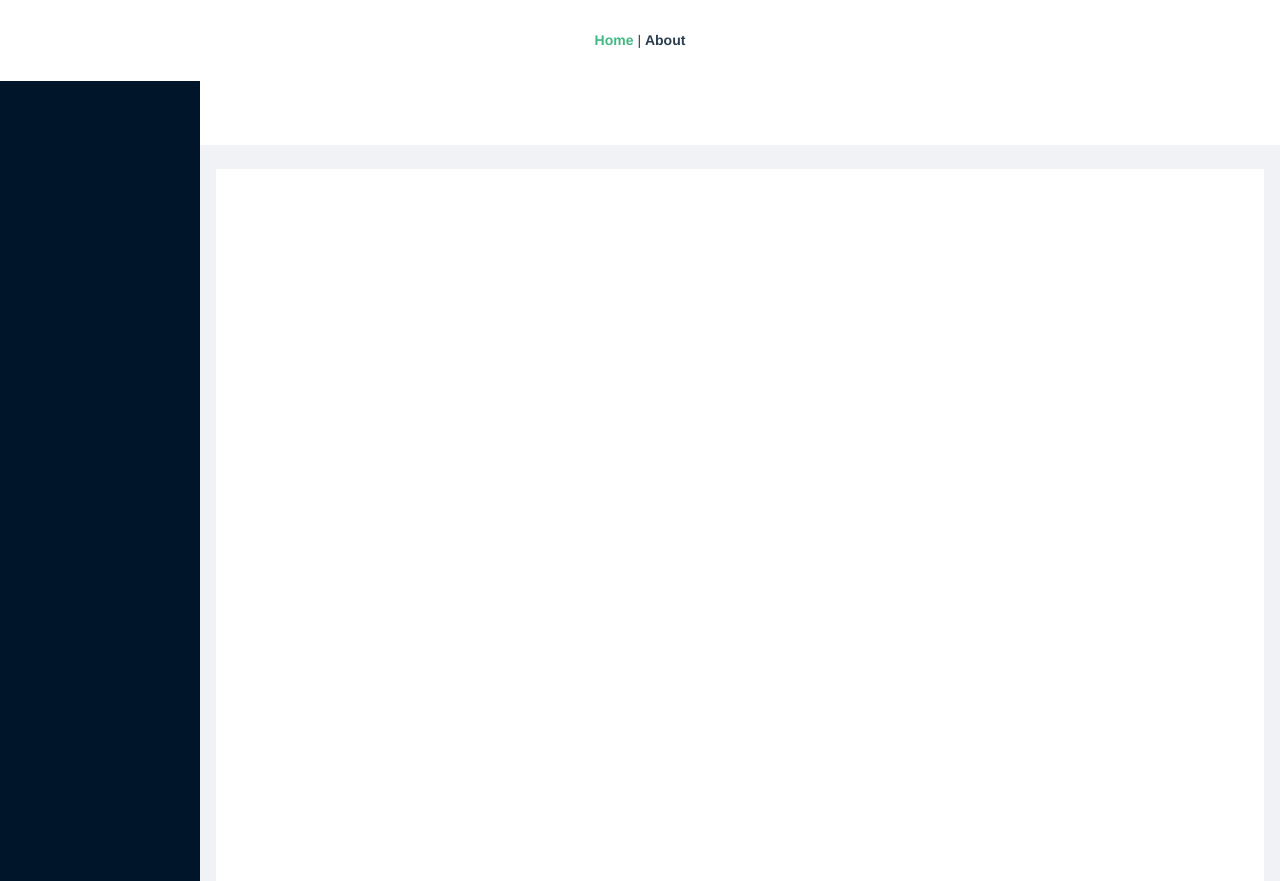
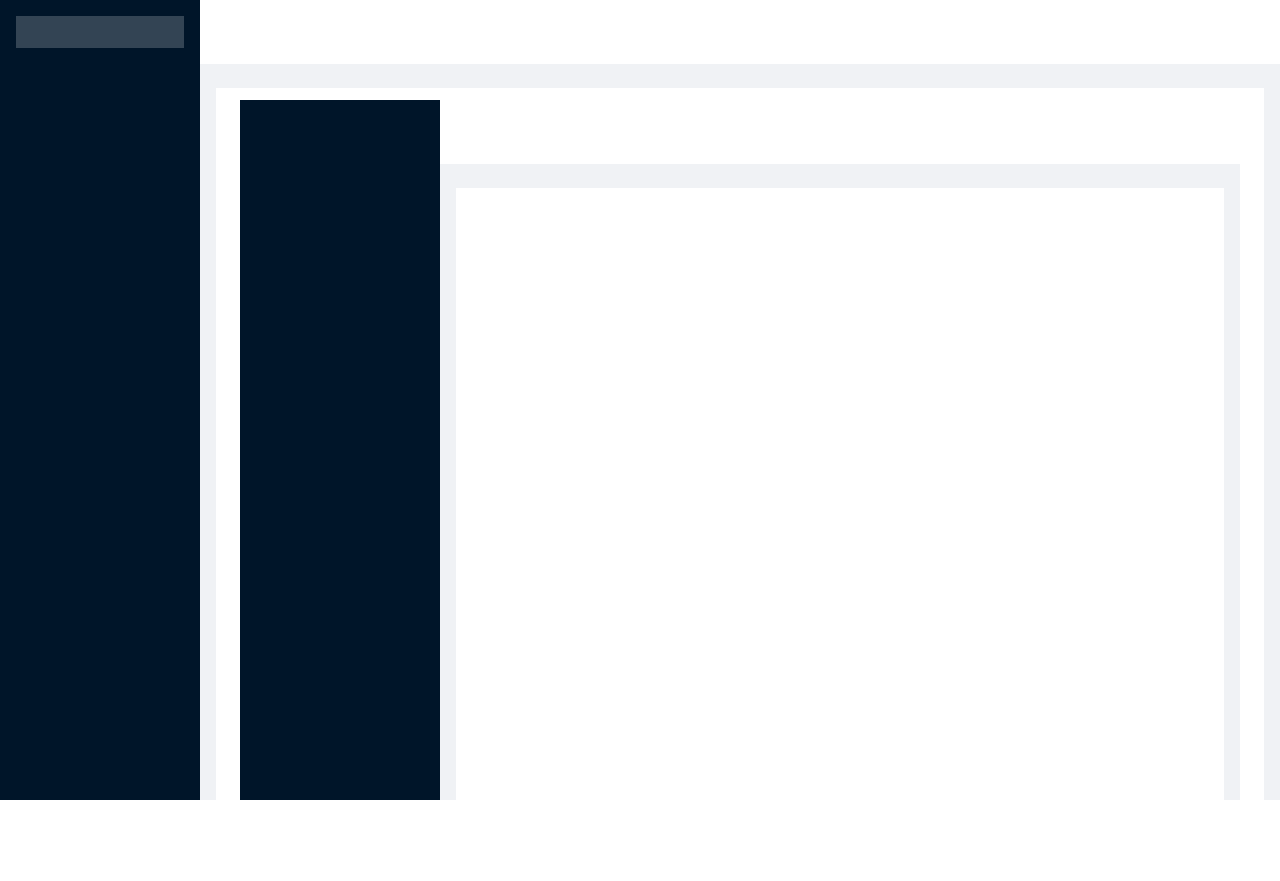
Before and after one commit to qwergg/ant-template, a Vue app: page /home in a window 1280 px wide. After the commit the page ends 800 px from the top, so only its background shows below. Built offline with nearby package versions, Linux system fonts and the light colour scheme.

Commit message:
添加动态路由基础配置(待完善)

```diff
--- a/package.json
+++ b/package.json
@@ -12,6 +12,7 @@
     "ant-design-vue": "^1.6.0",
     "axios": "^0.19.2",
     "core-js": "^3.6.4",
+    "nprogress": "^0.2.0",
     "vue": "^2.6.11",
     "vue-router": "^3.1.6",
     "vuex": "^3.1.3"
--- a/src/App.vue
+++ b/src/App.vue
@@ -1,9 +1,5 @@
 <template>
   <div id="app">
-    <div id="nav">
-      <router-link to="/">Home</router-link> |
-      <router-link to="/about">About</router-link>
-    </div>
     <router-view/>
   </div>
 </template>
@@ -13,20 +9,6 @@
   font-family: Avenir, Helvetica, Arial, sans-serif;
   -webkit-font-smoothing: antialiased;
   -moz-osx-font-smoothing: grayscale;
-  text-align: center;
-  color: #2c3e50;
 }
 
-#nav {
-  padding: 30px;
-}
-
-#nav a {
-  font-weight: bold;
-  color: #2c3e50;
-}
-
-#nav a.router-link-exact-active {
-  color: #42b983;
-}
 </style>
--- a/src/components/HelloWorld.vue
+++ b/src/components/HelloWorld.vue
@@ -1,35 +1,6 @@
 <template>
   <div class="hello">
-    <h1>{{ msg }}</h1>
-    <p>
-      For a guide and recipes on how to configure / customize this project,<br>
-      check out the
-      <a href="https://cli.vuejs.org" target="_blank" rel="noopener">vue-cli documentation</a>.
-    </p>
-    <h3>Installed CLI Plugins</h3>
-    <ul>
-      <li><a href="https://github.com/vuejs/vue-cli/tree/dev/packages/%40vue/cli-plugin-babel" target="_blank" rel="noopener">babel</a></li>
-      <li><a href="https://github.com/vuejs/vue-cli/tree/dev/packages/%40vue/cli-plugin-router" target="_blank" rel="noopener">router</a></li>
-      <li><a href="https://github.com/vuejs/vue-cli/tree/dev/packages/%40vue/cli-plugin-vuex" target="_blank" rel="noopener">vuex</a></li>
-      <li><a href="https://github.com/vuejs/vue-cli/tree/dev/packages/%40vue/cli-plugin-eslint" target="_blank" rel="noopener">eslint</a></li>
-      <li><a href="https://github.com/vuejs/vue-cli/tree/dev/packages/%40vue/cli-plugin-unit-mocha" target="_blank" rel="noopener">unit-mocha</a></li>
-    </ul>
-    <h3>Essential Links</h3>
-    <ul>
-      <li><a href="https://vuejs.org" target="_blank" rel="noopener">Core Docs</a></li>
-      <li><a href="https://forum.vuejs.org" target="_blank" rel="noopener">Forum</a></li>
-      <li><a href="https://chat.vuejs.org" target="_blank" rel="noopener">Community Chat</a></li>
-      <li><a href="https://twitter.com/vuejs" target="_blank" rel="noopener">Twitter</a></li>
-      <li><a href="https://news.vuejs.org" target="_blank" rel="noopener">News</a></li>
-    </ul>
-    <h3>Ecosystem</h3>
-    <ul>
-      <li><a href="https://router.vuejs.org" target="_blank" rel="noopener">vue-router</a></li>
-      <li><a href="https://vuex.vuejs.org" target="_blank" rel="noopener">vuex</a></li>
-      <li><a href="https://github.com/vuejs/vue-devtools#vue-devtools" target="_blank" rel="noopener">vue-devtools</a></li>
-      <li><a href="https://vue-loader.vuejs.org" target="_blank" rel="noopener">vue-loader</a></li>
-      <li><a href="https://github.com/vuejs/awesome-vue" target="_blank" rel="noopener">awesome-vue</a></li>
-    </ul>
+
   </div>
 </template>
 
--- /dev/null
+++ b/src/components/Menus/index.vue
@@ -0,0 +1,46 @@
+<template>
+  <a-layout-sider :trigger="null" collapsible v-model="collapsed" mode="inline">
+     <div class="logo" />
+
+     <a-menu :theme="theme" :mode="mode" :default-selected-keys="['1']" v-for="item in menus" :key="item.path">
+        <a-menu-item :key="item.name">
+          <a-icon :type="item.meta.icon" />
+          <span>{{item.meta.title}}</span>
+        </a-menu-item>
+      </a-menu>
+     </a-layout-sider>
+</template>
+
+<script>
+export default {
+   data(){
+       return{
+           collapsed:false
+       }
+   },
+   props:{
+       menus:{
+           type:Array,
+           required: true
+       },
+       theme:{
+           type:String,
+           default:'dark',
+           required:false
+       },
+       mode:{
+           type:String,
+           default:'inline',
+           required:false
+       }
+   }
+}
+</script>
+
+<style scoped>
+.logo {
+  height: 32px;
+  background: rgba(255, 255, 255, 0.2);
+  margin: 16px;
+}
+</style>
--- /dev/null
+++ b/src/layouts/index.js
@@ -0,0 +1,7 @@
+import Main from './main.vue';
+import RouterView from './routerView.vue';
+
+export {
+  Main,
+  RouterView
+}
--- /dev/null
+++ b/src/layouts/main.vue
@@ -0,0 +1,60 @@
+<template>
+     <a-layout id="components-layout-demo-custom-trigger" :class="['layout_head']">
+
+     <left-menus/>
+
+
+
+    <a-layout>
+      <a-layout-header style="background: #fff; padding: 0">
+        <a-icon
+          class="trigger"
+          :type="collapsed ? 'menu-unfold' : 'menu-fold'"
+          @click="()=> collapsed = !collapsed"
+        />
+
+      </a-layout-header>
+
+      <a-layout-content :style="{ margin: '24px 16px 0',padding:'12px 24px', background: '#fff', minHeight: '100%' }">
+      <router-view/>
+      </a-layout-content>
+
+    </a-layout>
+  </a-layout>
+</template>
+
+<script>
+
+import leftMenus from '@/components/Menus/index';
+export default {
+  name: 'Main',
+  components:{leftMenus},
+  data(){
+    return{
+
+    }
+  },
+  mounted(){
+    console.log(23)
+  }
+}
+</script>
+
+<style scoped>
+.layout_head{
+    height: 100vh;
+  }
+#components-layout-demo-custom-trigger .trigger {
+  font-size: 18px;
+  line-height: 64px;
+  padding: 0 24px;
+  cursor: pointer;
+  transition: color 0.3s;
+}
+
+#components-layout-demo-custom-trigger .trigger:hover {
+  color: #1890ff;
+}
+
+
+</style>
--- /dev/null
+++ b/src/layouts/routerView.vue
@@ -0,0 +1,9 @@
+<template>
+   <router-view/>
+</template>
+
+<script>
+export default {
+
+}
+</script>
--- a/src/router/index.js
+++ b/src/router/index.js
@@ -1,14 +1,37 @@
 import Vue from 'vue'
 import VueRouter from 'vue-router'
-import Home from '../views/Home.vue'
-
+import {Main,RouterView} from '@/layouts';
 Vue.use(VueRouter)
 
   const routes = [
   {
     path: '/',
-    name: 'Home',
-    component: Home
+    name: 'Main',
+    redirect: '/home',
+    component: Main,
+    children:[
+        {
+          path:'/home',
+          name:'Home',
+          meta:{title:'首页',icon:'user',role:['admin']},
+          component:() => import('../views/Home.vue')
+        },
+        {
+          path:'/user',
+          name:'User',
+          redirect: '/user/userManage',
+          component: RouterView,
+          children:[
+            {
+              path:'userManage',
+              name:'userManage',
+              meta:{title:'用户',icon:'user',role:['admin']},
+              component:() => import('../views/About.vue')
+            }
+          ]
+        }
+
+      ]
   },
   {
     path: '/about',
@@ -20,8 +43,20 @@ Vue.use(VueRouter)
   }
 ]
 
+
+
 const router = new VueRouter({
+  mode: 'history',
   routes
 })
 
+
+// router.beforeEach((to, from, next) => {
+
+//   router.addRoutes(store.getters.addRouters)
+//   next()
+
+// })
+
+
 export default router
--- a/src/views/About.vue
+++ b/src/views/About.vue
@@ -1,5 +1,5 @@
 <template>
   <div class="about">
-    <h1>This is an about page</h1>
+   000
   </div>
 </template>
--- a/vue.config.js
+++ b/vue.config.js
@@ -2,21 +2,7 @@ const UglifyJsPlugin = require('uglifyjs-webpack-plugin') // 去掉注释
 
 const isProduction = process.env.NODE_ENV === 'production';//是否是生产环境
 const plugins = [];
-plugins.push(
-    new UglifyJsPlugin({
-        uglifyOptions: {
-            output: {
-                comments: false, // 去掉注释
-            },
-            warnings: false,
-            compress: {
-                drop_console: true,
-                drop_debugger: false,
-                pure_funcs: ['console.log'] //移除console
-            }
-        }
-    })
-)
+
 
 const assetsCdn={
     externals: {
@@ -56,7 +42,21 @@ module.exports={
     },
     configureWebpack: config=>{
         if(isProduction){
-            plugins
+            plugins.push(
+                new UglifyJsPlugin({
+                    uglifyOptions: {
+                        output: {
+                            comments: false, // 去掉注释
+                        },
+                        warnings: false,
+                        compress: {
+                            drop_console: true,
+                            drop_debugger: false,
+                            pure_funcs: ['console.log'] //移除console
+                        }
+                    }
+                })
+            )
         }
         config.externals=isProduction ? assetsCdn.externals : {}
 
```
Also changed, not shown: src/router/permission.js (added, +18 -0 lines), src/router/router.config.js (added, +36 -0 lines).
